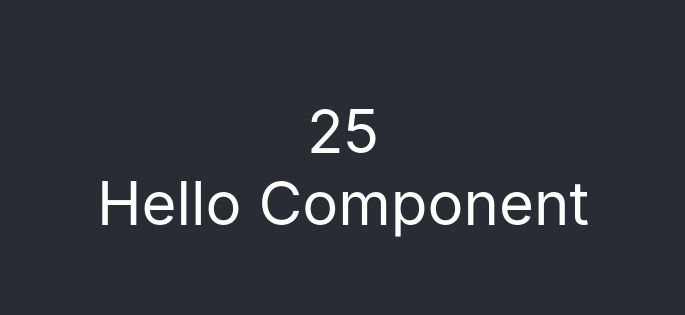
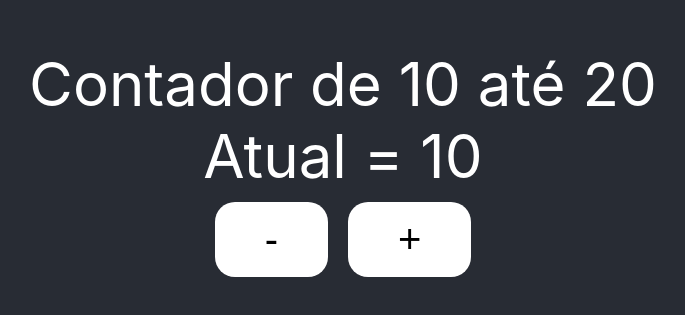
Before and after one commit to jordaoqualho/FullStackAplication, a React (Create React App) app in the folder spa/: page / in a window 1280 px wide. Shown: the part 233-548 px from the top of the page, without its empty margins (297-982 px from the left). Built offline with nearby package versions, Linux system fonts and the light colour scheme; no server answers.

Commit message:
contador

```diff
--- a/spa/src/App.css
+++ b/spa/src/App.css
@@ -12,3 +12,14 @@
   justify-content: center;
   color: white;
 }
+
+.btn {
+  background-color: white;
+  cursor: pointer;
+  border: none;
+  outline: none;
+  padding: 15px 50px;
+  border-radius: 20px;
+  margin: 10px;
+  font-size: 40px;
+}
--- a/spa/src/App.js
+++ b/spa/src/App.js
@@ -1,13 +1,12 @@
 import "./App.css";
-import SomarComponent from "./components/somar-component";
-import HelloComponent from "./components/hello-component";
+
+import ContadorComponent from "./components/contador-component";
 
 function App() {
   return (
     <div className="App">
       <header className="App-header">
-        <SomarComponent></SomarComponent>
-        <HelloComponent></HelloComponent>
+        <ContadorComponent max={20} min={10}></ContadorComponent>
       </header>
     </div>
   );
--- /dev/null
+++ b/spa/src/components/contador-component.js
@@ -0,0 +1,39 @@
+import { React, useState } from "react";
+import "../App.css";
+
+const ContadorComponent = (props) => {
+  const [atual, setAtual] = useState(props.min);
+
+  const decrementar = () => {
+    if (atual > props.min) {
+      setAtual(atual - 1);
+    } else {
+      alert("Não podemos substituir mais!");
+    }
+  };
+
+  const incrementar = () => {
+    if (atual < props.max) {
+      setAtual(atual + 1);
+    } else {
+      alert("Já chegou no limite!");
+    }
+  };
+
+  return (
+    <div>
+      Contador de {props.min} até {props.max}
+      <br />
+      Atual = {atual}
+      <br />
+      <button className="btn" onClick={() => decrementar()}>
+        -
+      </button>
+      <button className="btn" onClick={() => incrementar()}>
+        +
+      </button>
+    </div>
+  );
+};
+
+export default ContadorComponent;
```
